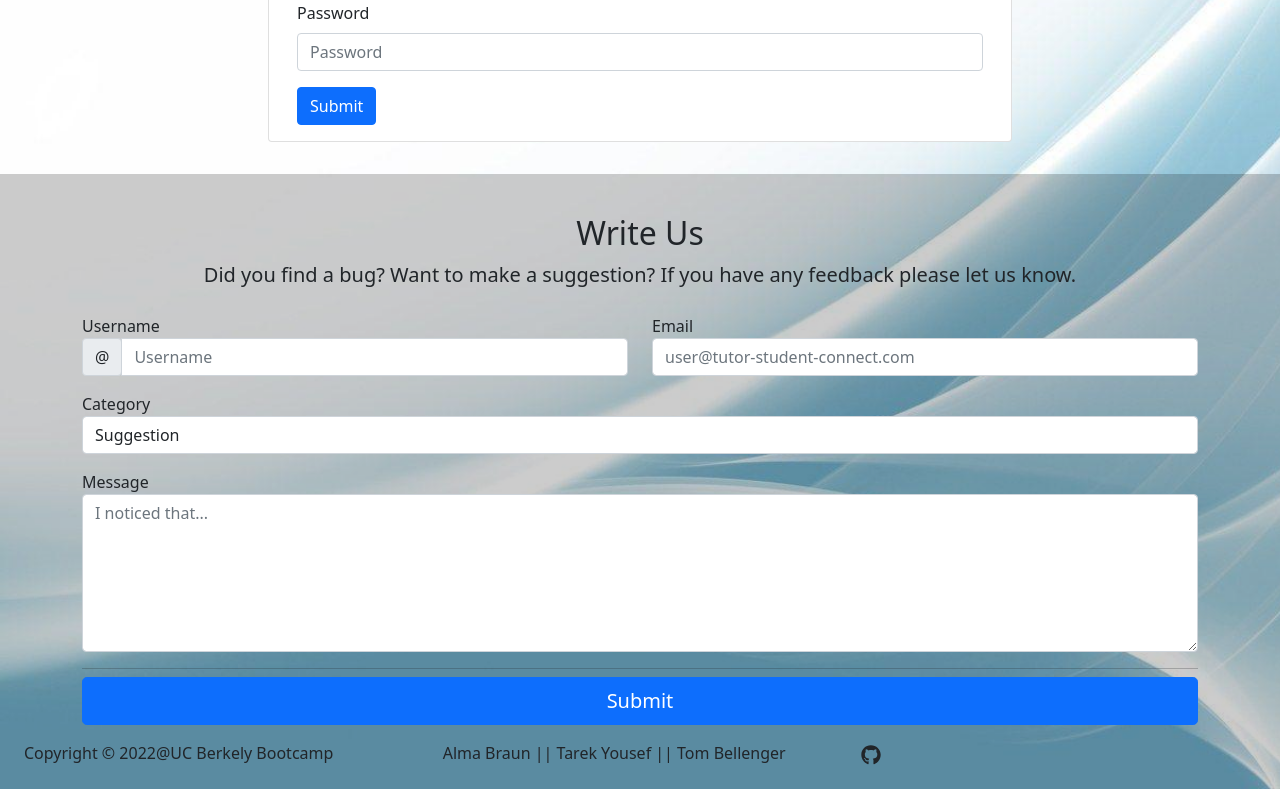
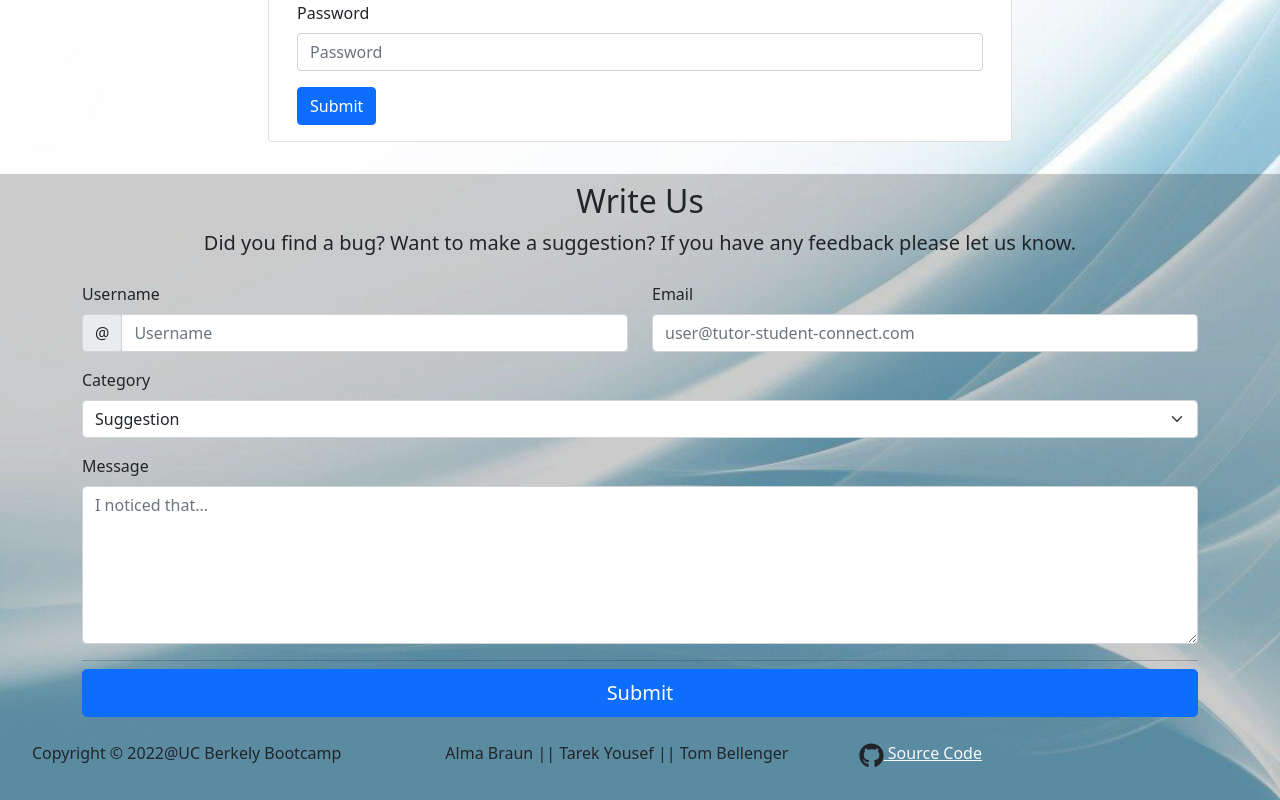
Before and after one commit to ALMA-DEV914/tutor-central-mern, a React (Create React App) app in the folder client/: page /student-signup in a window 1280 px wide. Shown: the part 486-1286 px from the top of the page. Built offline with nearby package versions, Linux system fonts and the light colour scheme.

Commit message:
use react bootstrap to feedback form

```diff
--- a/client/src/components/BetaNoticeModalBody/index.js
+++ b/client/src/components/BetaNoticeModalBody/index.js
@@ -1,5 +1,6 @@
 import React, { useState, useEffect} from "react";
 import Auth from "../../utils/auth";
+import { Container, Button,Form, FormControl } from "react-bootstrap";
 import { useMutation } from "@apollo/client";
 import { ADD_BETA_FEEDBACK} from "../../utils/mutations";
 import { GET_BETA_FEEDBACK } from "../../utils/queries";
@@ -58,30 +59,28 @@ const BetaNoticeModalBody = (params) => {
 
     return (
         <>
-            <div className="modal-body text-left mt-n1">
-                <div className="container">
-                    <div className="text-center">
-                        <h2>Write Us</h2>
-                        <p className="lead">
-                            Did you find a bug? Want to make a suggestion? If
-                            you have any feedback please let us know.
+        <Container>
+        <div className="text-center">
+            <h2>Write Us</h2>
+            <p className="lead">
+                Did you find a bug? Want to make a suggestion? If you have any feedback please let us know.
                         </p>
-                    </div>
-                    <div className="row">
+                </div>
+                  <div className="row">
                         <div className="col-md-12">
-                            <form className="mt-2">
+                            <Form className="mt-2">
                                 <div className="row">
                                     <div className="col-md-6 mb-3">
-                                        <label htmlFor="firstName">
+                                        <Form.Label htmlFor="firstName">
                                             Username
-                                        </label>
+                                       </Form.Label>
                                         <div className="input-group">
                                             <div className="input-group-prepend">
                                                 <span className="input-group-text">
                                                     @
                                                 </span>
                                             </div>
-                                            <input
+                                            <FormControl
                                                 type="text"
                                                 className={`form-control ${isMuted}`}
                                                 onChange={(event) => {
@@ -97,8 +96,8 @@ const BetaNoticeModalBody = (params) => {
 
                                     </div>
                                     <div className="col-md-6 mb-3">
-                                        <label htmlFor="lastName">Email</label>
-                                        <input
+                                        <Form.Label htmlFor="lastName">Email</Form.Label>
+                                        <FormControl
                                             type="email"
                                             className={`form-control ${isMuted}`}
                                             placeholder="user@tutor-student-connect.com"
@@ -113,19 +112,19 @@ const BetaNoticeModalBody = (params) => {
                                 </div>
 
                                 <div className="mb-3 mt-n5">
-                                    <label htmlFor="email">Category</label>
+                                    <Form.Label htmlFor="email">Category</Form.Label>
                                     <div className="form-group feedback-type">
-                                        <select className="form-control">
+                                        <Form.Select className="form-control">
                                             <option>Suggestion</option>
                                             <option>Bug</option>
                                             <option>Other</option>
-                                        </select>
+                                        </Form.Select>
                                     </div>
                                 </div>
 
                                 <div className="mb-3">
-                                    <label htmlFor="address">Message</label>
-                                    <textarea
+                                    <Form.Label htmlFor="address">Message</Form.Label>
+                                    <Form.Control as='textarea'
                                         type="text"
                                         className="form-control"
                                         rows="6"
@@ -142,19 +141,19 @@ const BetaNoticeModalBody = (params) => {
                                 </div>
                                 <hr className="mb-2" />
                                 <div>
-                                    <button
+                                    <Button
                                         type="submit"
                                         className="btn btn-lg btn-primary w-100"
                                         onClick={onSubmit}
                                     >
                                         Submit
-                                    </button>
+                                    </Button>
                                 </div>
-                            </form>
+                            </Form>
                         </div>
                     </div>
-                </div>
-            </div>
+
+             </Container>
         </>
     );
 };
--- a/client/src/components/Footer/index.js
+++ b/client/src/components/Footer/index.js
@@ -7,18 +7,18 @@ const Footer = () => {
   return (
     <Container
       fluid
-      className="footer mt-auto p-4"
+      className="footer mt-auto p-2"
       style={{ backgroundColor: "rgba(0, 0, 0, 0.2)" }}
     >
 
       <BetaNoticeModalBody/>
 
-      <Row>
+      <Row className="p-4">
         <Col>Copyright © 2022@UC Berkely Bootcamp</Col>
         <Col>Alma Braun || Tarek Yousef || Tom Bellenger</Col>
         <Col>
-          <a href="https://github.com/tarekyou/project3">
-            <FaGithub className="text-dark" style={{fontSize: '20px'}} />
+          <a href="https://github.com/tarekyou/project3" className="text-light">
+            <FaGithub className="text-dark" style={{fontSize: '25px'}} /> Source Code
           </a>
         </Col>
       </Row>
```
